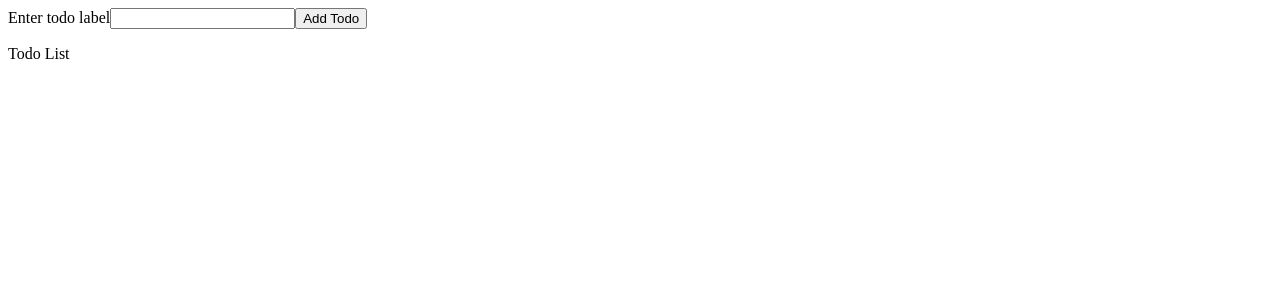
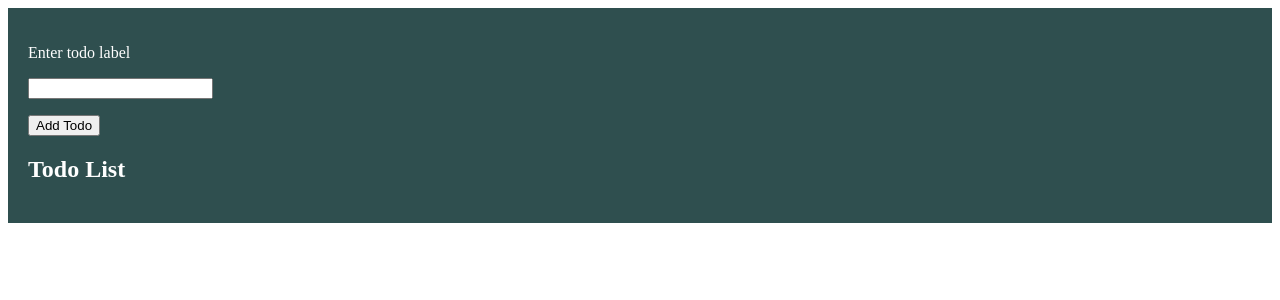
Before and after one commit to kavatibhagya/react-todo-hooks, a React (Create React App) app: page / in a window 1280 px wide. Shown: the top 300 px of the page. Built offline with nearby package versions, Linux system fonts and the light colour scheme.

Commit message:
Updated styles and template

```diff
--- a/src/App.js
+++ b/src/App.js
@@ -33,12 +33,16 @@ export default function App() {
   return (
     <div className="container">
       <form onSubmit={addTodo}>
-        <label>Enter todo label</label>
+        <p>
+          <label>Enter todo label</label>
+        </p>
         <input type="text" onChange={inputChange} value={todo} />
-        <button type="submit">Add Todo</button>
+        <p>
+          <button type="submit">Add Todo</button>
+        </p>
       </form>
       <div>
-        <p> Todo List </p>
+        <h2> Todo List </h2>
         <ul>
           {todos.map((item) => (
             <li key={item.id}>
--- a/src/styles.css
+++ b/src/styles.css
@@ -2,3 +2,9 @@
   font-family: sans-serif;
   text-align: center;
 }
+
+.container {
+  color: white;
+  padding: 20px;
+  background-color: darkslategray;
+}
```
